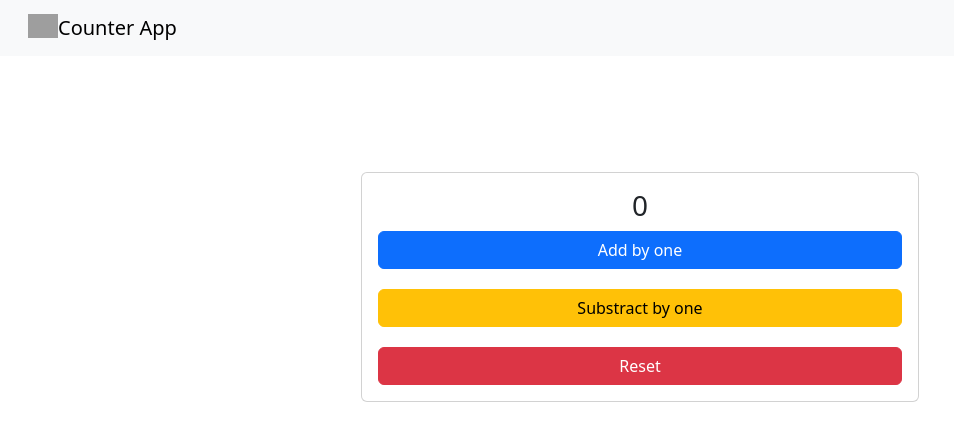
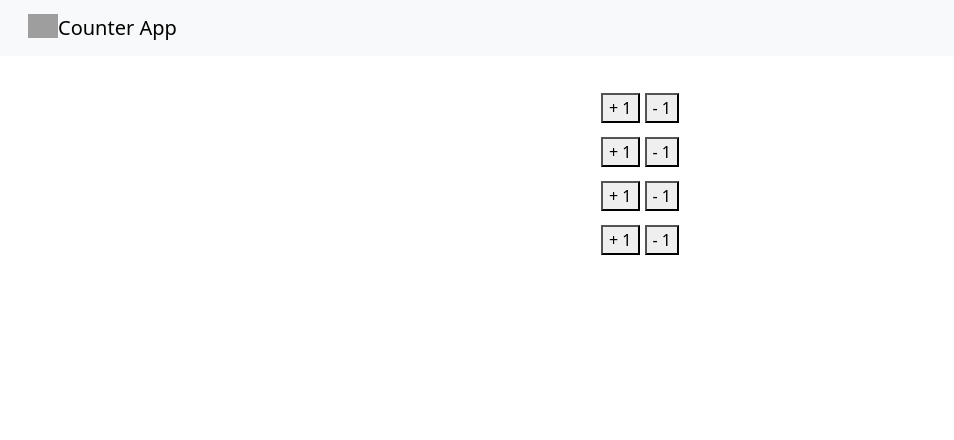
Before and after one commit to muhammad-hamza-liaqat/react.js-learning, a React (Create React App) app: page / in a window 1280 px wide. Shown: the top 440 px of the page, without its empty margins (0-954 px from the left). Built offline with nearby package versions, Linux system fonts and the light colour scheme; grey boxes are pictures that could not be loaded.

Commit message:
use context

```diff
--- a/src/App.js
+++ b/src/App.js
@@ -1,4 +1,4 @@
-import CounterCard from "./components/CounterCard"
+import Counter from "./components/Counter"
 import NavBar from "./components/NavBar"
 import "./components/css.css"
 function App() {
@@ -6,7 +6,10 @@ function App() {
     <>
       <NavBar />
       <div className="container">
-        <CounterCard />
+        <Counter />
+        <Counter />
+        <Counter />
+        <Counter />
       </div>
     </>
   )
--- /dev/null
+++ b/src/components/Counter.js
@@ -0,0 +1,13 @@
+import React from 'react'
+import "./css.css";
+
+export default function Counter() {
+    return (
+        <>
+            <div className="btn">
+                <button className='addBtn'>+ 1</button>
+                <button className='subBtn'>- 1</button>
+            </div>
+        </>
+    )
+}
--- a/src/components/css.css
+++ b/src/components/css.css
@@ -15,10 +15,20 @@
     margin-bottom: 1.25rem;
 }
 
-.container{
+/* .container{
     display: flex;
     flex-direction: row;
     justify-content: center;
     align-items: center;
     margin-top: 7.25rem;
+} */
+
+.addBtn{
+ margin-right: .3125rem;
 }
+
+.container{
+    display: flex;
+    flex-direction: column;
+    margin-top: 1.875rem;
+}
```
